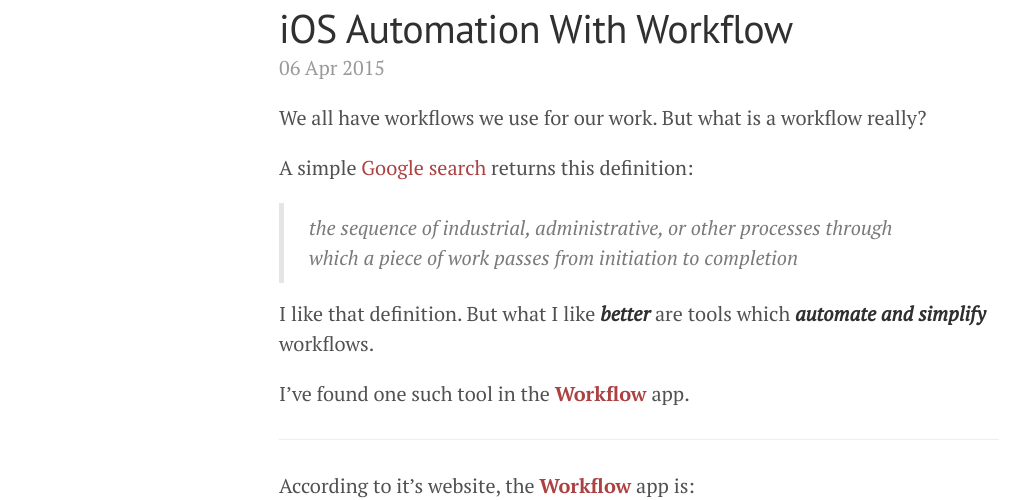
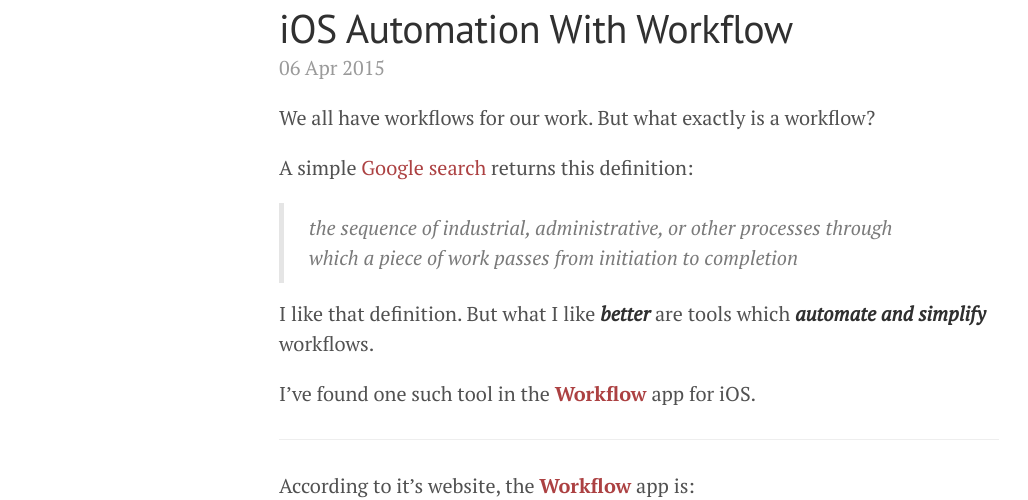
Before and after one commit to techstreams/techstreams.github.io, a Jekyll site: the page built from _posts/2015-04-06-ios-automation-with-workflow.md, in a window 1280 px wide. Shown: the part 129-629 px from the top of the page, without its empty margins (1-1029 px from the left). Built offline with Jekyll 4.4.1, drawn with Linux system fonts in a browser that asks for light colours; nearby versions of some CDN libraries; Markdown is read by kramdown in place of the engine named in the settings.

Commit message:
Update post 2015-04-06-ios-automation-with-workflow.md

```diff
--- a/_posts/2015-04-06-ios-automation-with-workflow.md
+++ b/_posts/2015-04-06-ios-automation-with-workflow.md
@@ -5,7 +5,7 @@ tags: [workflow]
 ---
 
 
-We all have workflows we use for our work. But what is a workflow really?
+We all have workflows for our work. But what exactly is a workflow?
 
 A simple [Google search](https://www.google.com/search?q=define%3Aworkflow) returns this definition:
 
@@ -13,7 +13,7 @@ A simple [Google search](https://www.google.com/search?q=define%3Aworkflow) retu
 
 I like that definition.  But what I like ***better*** are tools which ***automate and simplify*** workflows.
 
-I've found one such tool in the **[Workflow](https://workflow.is/)** app.
+I've found one such tool in the **[Workflow](https://workflow.is/)** app for iOS.
 
 ---
 
```
